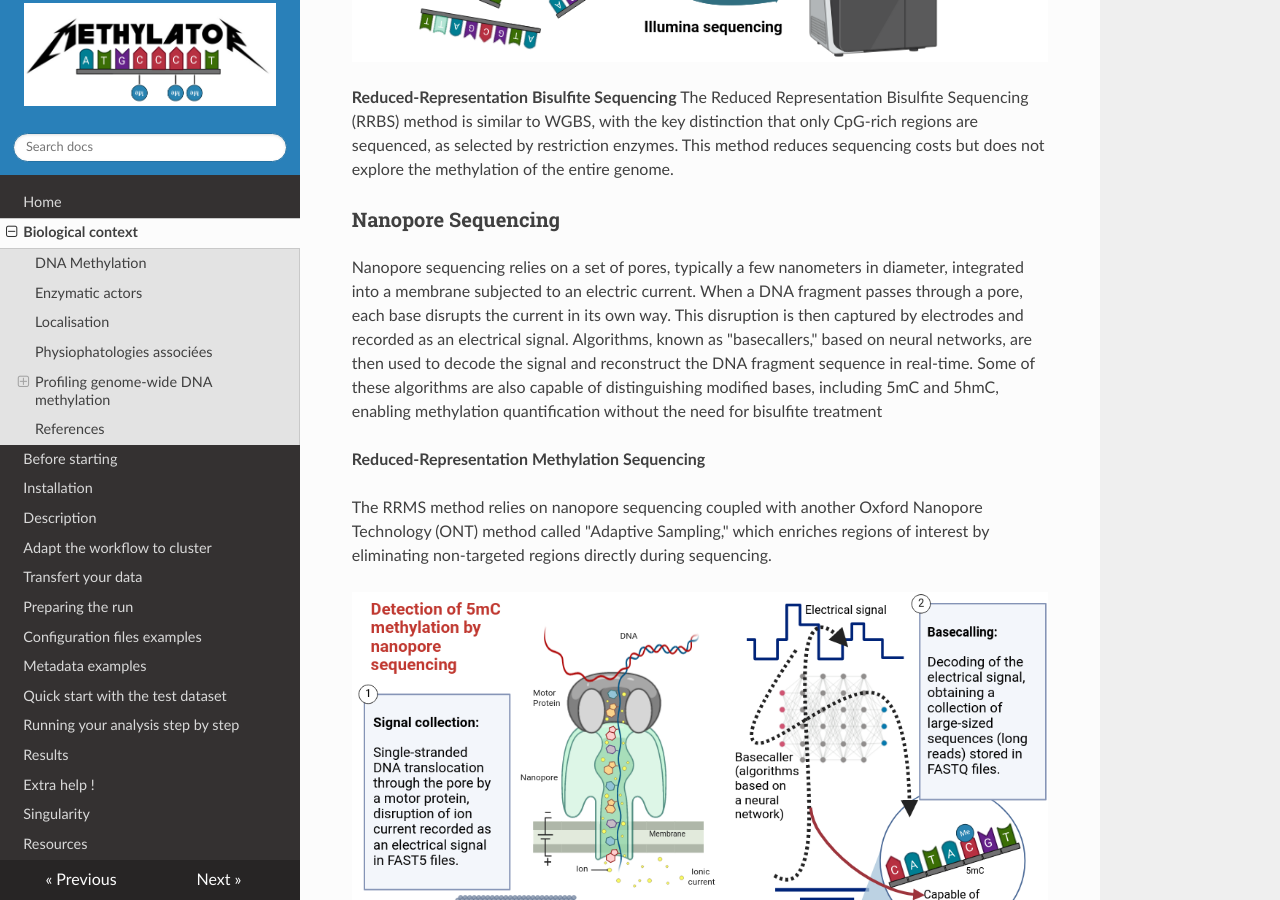
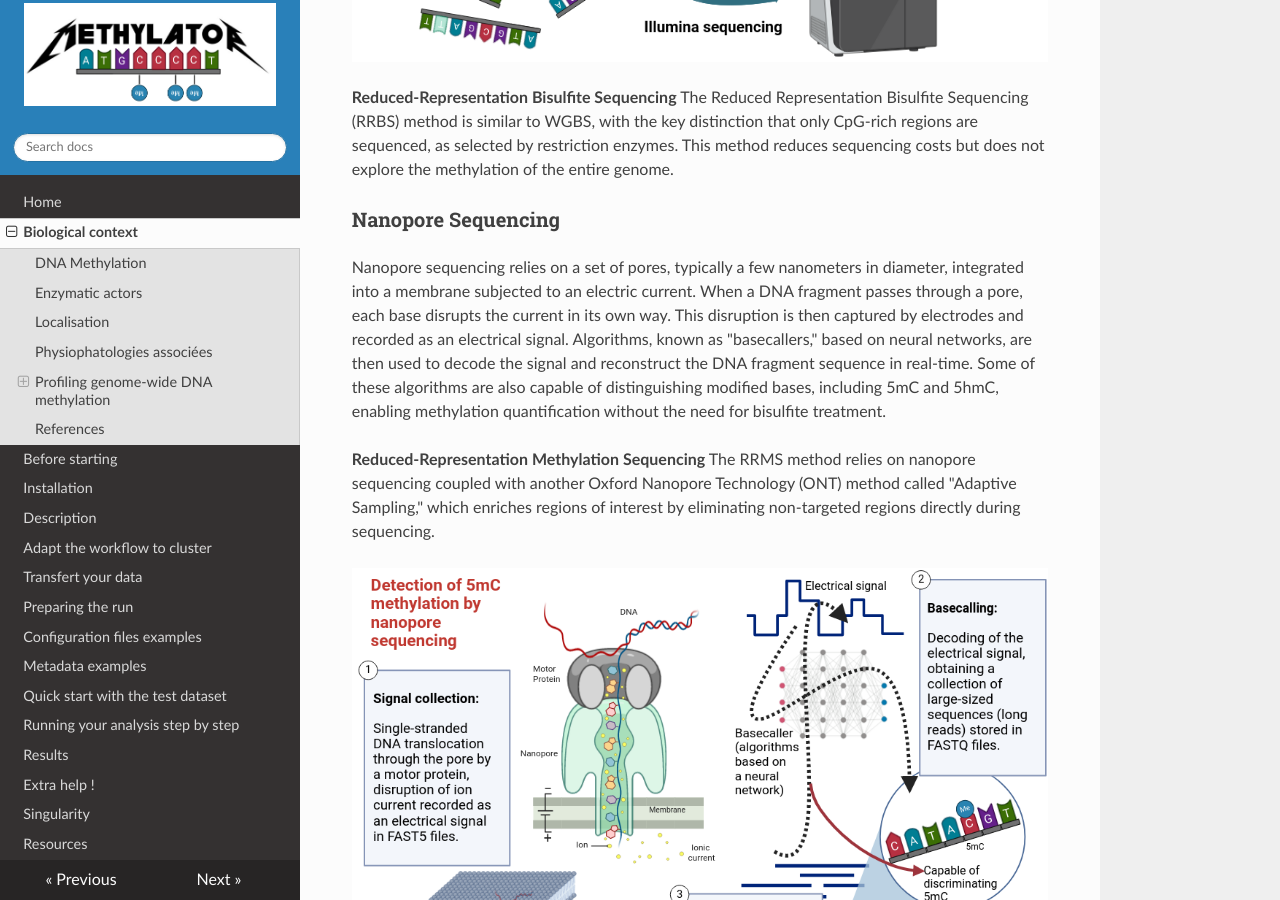
Before and after one commit to parisepigenetics/Methylator-Documentation, an MkDocs documentation site: the page built from docs/biological_context.md, in a window 1280 px wide and 900 px high, scrolled down 2994 px. Built offline with MkDocs 1.6.1, drawn with Linux system fonts in a browser that asks for light colours; nearby versions of some CDN libraries.

```diff
--- a/docs/biological_context.md
+++ b/docs/biological_context.md
@@ -9,6 +9,7 @@ DNA methylation is a reversible epigenetic modification involving the addition o
 
 ![5mc](img/5mc.png)
 
+
 ## Enzymatic actors
 DNA methylation is carried out by DNA methyltransferases (Figure 1), a family of enzymes among which we find Dnmt1, primarily involved in maintaining methylation during genome replication, and Dnmt3a/b, which plays a major role in de novo methylation acquisition, particularly during embryonic development.
 
@@ -17,12 +18,12 @@ DNA methylation is a genome-wide phenomenon, except for certain regions that are
 
 ![localisation](img/meth_localisation)
 
+
 ## Physiophatologies associées
-
-DNA methylation dysregulation, meaning hyper- or hypomethylation of CpG sites, is observed in various pathologies and cancers. In the case of cancers, this disruption of methylation manifests as global hypomethylation, which can lead to genomic instability by reactivating transposons, observed in early stages of the disease and followed by more targeted hypomethylation of certain genes, enabling tumor cells to adapt to their environment and form metastases, and hypermethylation of CpG islands, resulting in gene inactivation. Specifically, those involved in cell cycle regulation, DNA repair, chromatin remodeling, cell signaling, transcription, and apoptosis. This marked change in methylation in specific genomic regions between physiological and pathological conditions is a key element that biologists and clinicians seek to identify, which can be termed DMRs (differentially methylated regions), defined as a collection of DMCs (differentially methylated cytosines.
-**In cancer cells, global hypomethylation at repetitive sequences might cause genetic instability, whereas site-speciﬁc CpG island promoter hypermethylation could lead to silencing of TSGs.**
+DNA methylation dysregulation, meaning hyper- or hypomethylation of CpG sites, is observed in various pathologies and cancers. In the case of cancers, this disruption of methylation manifests as global hypomethylation, which can lead to genomic instability by reactivating transposons, observed in early stages of the disease and followed by more targeted hypomethylation of certain genes, enabling tumor cells to adapt to their environment and form metastases, and hypermethylation of CpG islands, resulting in gene inactivation. Specifically, those involved in cell cycle regulation, DNA repair, chromatin remodeling, cell signaling, transcription, and apoptosis. This marked change in methylation in specific genomic regions between physiological and pathological conditions is a key element that biologists and clinicians seek to identify, which can be termed DMRs (differentially methylated regions), defined as a collection of DMCs (differentially methylated cytosines. **In cancer cells, global hypomethylation at repetitive sequences might cause genetic instability, whereas site-speciﬁc CpG island promoter hypermethylation could lead to silencing of TSGs.**
 
 ![meth_cancer](img/meth_cancer.jpg)
+
 
 
 ## Proﬁling genome-wide DNA methylation
@@ -39,11 +40,11 @@ The Reduced Representation Bisulfite Sequencing (RRBS) method is similar to WGBS
 
 ### Nanopore Sequencing
 
-Nanopore sequencing relies on a set of pores, typically a few nanometers in diameter, integrated into a membrane subjected to an electric current. When a DNA fragment passes through a pore, each base disrupts the current in its own way. This disruption is then captured by electrodes and recorded as an electrical signal. Algorithms, known as "basecallers," based on neural networks, are then used to decode the signal and reconstruct the DNA fragment sequence in real-time. Some of these algorithms are also capable of distinguishing modified bases, including 5mC and 5hmC, enabling methylation quantification without the need for bisulfite treatment
+Nanopore sequencing relies on a set of pores, typically a few nanometers in diameter, integrated into a membrane subjected to an electric current. When a DNA fragment passes through a pore, each base disrupts the current in its own way. This disruption is then captured by electrodes and recorded as an electrical signal. Algorithms, known as "basecallers," based on neural networks, are then used to decode the signal and reconstruct the DNA fragment sequence in real-time. Some of these algorithms are also capable of distinguishing modified bases, including 5mC and 5hmC, enabling methylation quantification without the need for bisulfite treatment.
 
 **Reduced-Representation Methylation Sequencing**
+The RRMS method relies on nanopore sequencing coupled with another Oxford Nanopore Technology (ONT) method called "Adaptive Sampling," which enriches regions of interest by eliminating non-targeted regions directly during sequencing.
 
-The RRMS method relies on nanopore sequencing coupled with another Oxford Nanopore Technology (ONT) method called "Adaptive Sampling," which enriches regions of interest by eliminating non-targeted regions directly during sequencing.
 
 ![nanopore](img/nanopore_sequencing.png)
 
```
